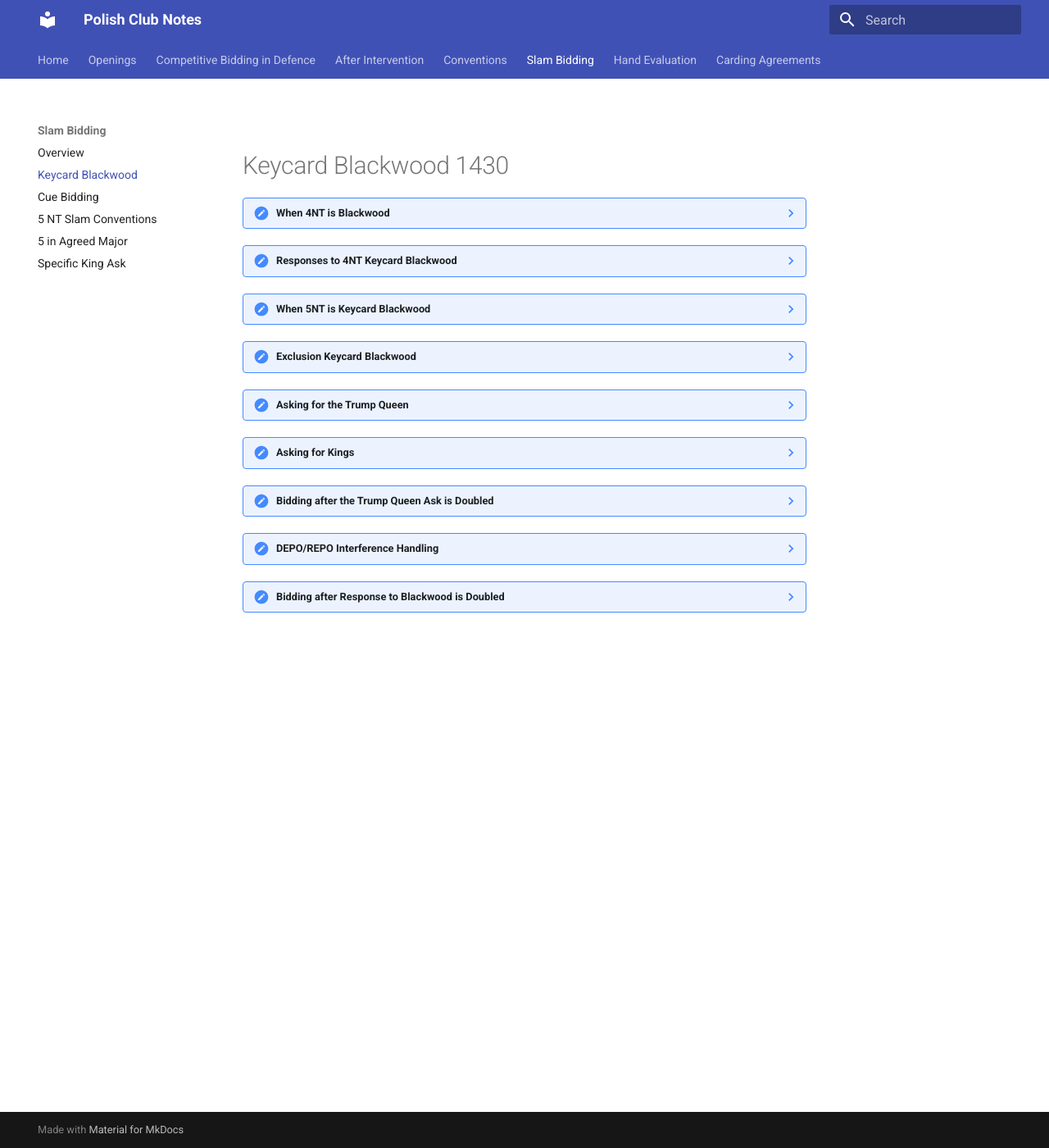
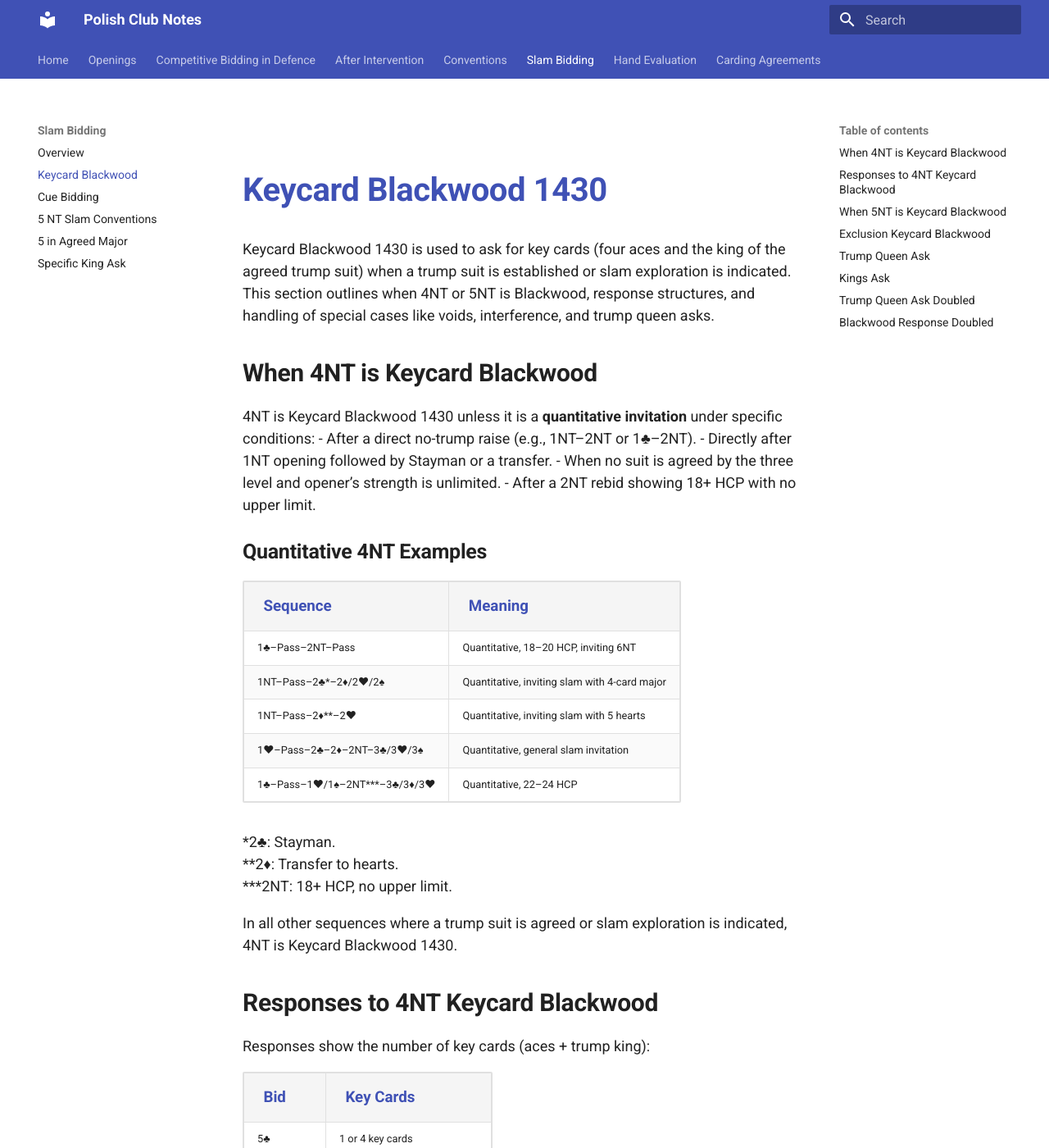
Before and after one commit to glindstrom/polish-club-notes, an MkDocs documentation site: the page built from docs/slam-bidding/blackwood.md, in a window 1280 px wide and 1400 px high. Shown: the whole window at 82% size. Built offline with MkDocs 1.6.1 and Material for MkDocs 9.7.7, drawn with Linux system fonts in a browser that asks for light colours; some of the changed text lies outside the part shown.

Commit message:
Add blackwood answers with void

```diff
--- a/docs/css/custom.css
+++ b/docs/css/custom.css
@@ -2,83 +2,87 @@
    Table Styling
 =================== */
 .md-typeset table {
-    font-size: 0.85rem;
-    line-height: 1.2;
+    font-size: 0.875rem;
+    /* Matchar Material for MkDocs */
+    line-height: 1.3;
+    /* Förbättrad läsbarhet */
+    border-collapse: collapse;
+    width: 100%;
+    margin: 1em 0;
+    overflow-x: auto;
+    /* Responsiv scroll */
+}
+
+.md-typeset tr:nth-child(even) {
+    background-color: #fafafa;
+    /* Alternerande radfärg */
 }
 
 .md-typeset th,
 .md-typeset td {
-    padding: 4px 8px;
+    padding: 8px 12px;
+    /* Mer luftighet */
     vertical-align: top;
+    border: 1px solid #e0e0e0;
+    /* Subtil gräns */
+    text-align: left;
 }
 
 .md-typeset th {
-    font-size: 0.9rem;
+    font-size: 0.9375rem;
+    /* Tydligare rubriker */
     font-weight: 600;
+    background-color: #f5f5f5;
+    color: #3f51b5;
+    /* Indigo för tema-koppling */
 }
 
 /* ===================
    Headings & Text
 =================== */
 .md-typeset h1 {
-    font-size: 1.5rem;
-    margin-top: 1.2em;
-    margin-bottom: 0.6em;
+    font-size: 2rem;
+    font-weight: 700;
+    margin-top: 1.5em;
+    margin-bottom: 0.8em;
+    color: #3f51b5;
 }
 
 .md-typeset h2 {
-    font-size: 1.3rem;
-    margin-top: 1em;
-    margin-bottom: 0.5em;
+    font-size: 1.5rem;
+    font-weight: 600;
+    margin-top: 1.2em;
+    margin-bottom: 0.6em;
+    color: #212121;
 }
 
 .md-typeset h3 {
-    font-size: 1.2rem;
-    margin-top: 0.8em;
-    margin-bottom: 0.4em;
+    font-size: 1.25rem;
+    font-weight: 600;
+    margin-top: 1em;
+    margin-bottom: 0.5em;
+    color: #212121;
 }
 
 .md-typeset h4 {
-    font-size: 1.1rem;
-    margin-top: 0.5em;
-    margin-bottom: 0.3em;
-    color: #555;
+    font-size: 1rem;
+    font-weight: 500;
+    margin-top: 0.8em;
+    margin-bottom: 0.4em;
+    color: #212121;
 }
 
 .md-typeset p,
 .md-typeset ul {
     font-size: 0.9rem;
-    line-height: 1.4;
+    line-height: 1.5;
 }
 
 .md-typeset h4+ul {
     font-size: 0.85rem;
-    margin-top: 0;
+    margin-top: 0.2em;
     margin-bottom: 1em;
-    line-height: 1.3;
-}
-
-/* ===================
-   Admonitions / Notes
-=================== */
-.md-typeset .admonition {
-    border-left: 4px solid #6200ea;
-    background-color: #f3e5f5;
-    margin: 1em 0;
-    padding: 0.5em 1em;
-    font-size: 0.9rem;
-}
-
-.md-typeset .admonition-title {
-    background-color: #ede7f6;
-    font-size: 1rem;
-    padding: 0.3em 0.6em;
-    font-weight: 600;
-}
-
-.md-typeset .admonition ul,
-.md-typeset .admonition p {
-    margin: 0.5em 0;
+    line-height: 1.4;
 }
 
 /* ===================
@@ -112,15 +116,30 @@
 @media screen and (max-width: 600px) {
     .md-typeset table {
         font-size: 0.75rem;
+        display: block;
+        overflow-x: auto;
+        white-space: nowrap;
     }
 
     .md-typeset th,
     .md-typeset td {
-        padding: 3px 6px;
+        padding: 4px 8px;
     }
 
-    .md-typeset .admonition {
-        font-size: 0.85rem;
+    .md-typeset h1 {
+        font-size: 1.8rem;
+    }
+
+    .md-typeset h2 {
+        font-size: 1.4rem;
+    }
+
+    .md-typeset h3 {
+        font-size: 1.2rem;
+    }
+
+    .md-typeset h4 {
+        font-size: 1rem;
     }
 }
 
@@ -128,107 +147,80 @@
    Print/PDF Styling
 =================== */
 @media print {
-
-    /* Force details (foldouts) open */
-    details {
-        display: block;
-        border: none;
-        padding: 0;
-        margin: 1em 0;
-        page-break-inside: avoid;
-    }
-
-    details[open] {
-        display: block;
-    }
-
-    summary {
-        cursor: default;
-        font-weight: bold;
-        color: #000;
-        font-size: 1rem;
-        margin-bottom: 0.5em;
-        display: block;
-    }
-
-    details>* {
-        margin-left: 1em;
-        margin-bottom: 0.5em;
-    }
-
-    details>h3,
-    details>h4 {
-        display: none;
-    }
-
-    /* Improve table readability in print */
     .md-typeset table {
-        font-size: 0.8rem;
+        font-size: 8pt;
         margin: 1em 0;
         border-collapse: collapse;
         width: 100%;
+        page-break-inside: avoid;
+        /* Undvik brytningar för små tabeller */
     }
 
     .md-typeset th,
     .md-typeset td {
-        padding: 6px 10px;
-        border: 1px solid #ddd;
+        padding: 8px 12px;
+        border: 1px solid #999;
+        /* Mörkare gräns */
+        text-align: left;
     }
 
     .md-typeset th {
-        background-color: #f5f5f5;
+        background-color: #e0e0e0;
+        /* Mörkare för kontrast */
         font-weight: bold;
+        color: #000;
     }
 
-    /* Footnotes in print */
-    .md-typeset sup {
-        font-size: 0.65rem;
-        color: #6200ea;
-        vertical-align: super;
-        line-height: 1;
+    .md-typeset tr:nth-child(even) {
+        background-color: #f9f9f9;
+        /* Subtil radfärg */
     }
 
-    .md-typeset .custom-footnote {
-        font-size: 0.65rem;
-        color: #6200ea;
-        margin-top: 0.5em;
-        display: block;
-        border-top: 1px solid #ddd;
-        padding-top: 0.5em;
+    .md-typeset h1 {
+        font-size: 14pt;
+        font-weight: 700;
+        margin-top: 1.5em;
+        margin-bottom: 0.8em;
+        page-break-after: avoid;
     }
 
-    .md-typeset .custom-footnote::before {
-        content: "[" attr(id) "]";
-        font-weight: bold;
-        margin-right: 0.5em;
+    .md-typeset h2 {
+        font-size: 12pt;
+        font-weight: 600;
+        margin-top: 1.2em;
+        margin-bottom: 0.6em;
+        page-break-after: avoid;
     }
 
-    /* Print-friendly admonitions */
-    .md-typeset .admonition {
-        border-left: 4px solid #6200ea;
-        background-color: #fff;
-        padding: 0.5em 1em;
-        margin: 1em 0;
-    }
-
-    .md-typeset .admonition-title {
-        background-color: #fff;
-        font-weight: bold;
-        padding: 0.3em 0;
-        font-size: 1rem;
-    }
-
-    /* Prevent page breaks inside headings */
-    .md-typeset h1,
-    .md-typeset h2,
     .md-typeset h3 {
+        font-size: 11pt;
+        font-weight: 600;
         margin-top: 1em;
         margin-bottom: 0.5em;
         page-break-after: avoid;
     }
 
+    .md-typeset h4 {
+        font-size: 10pt;
+        font-weight: 500;
+        margin-top: 0.8em;
+        margin-bottom: 0.4em;
+        page-break-after: avoid;
+    }
+
     .md-typeset p,
     .md-typeset ul {
+        font-size: 9pt;
+        line-height: 1.4;
         margin: 0.5em 0;
     }
+
+    .md-typeset {
+        font-size: 9pt;
+    }
+
+    .md-nav,
+    .md-typeset .md-content__button {
+        display: none;
+    }
 }
--- a/docs/slam-bidding/blackwood.md
+++ b/docs/slam-bidding/blackwood.md
@@ -1,229 +1,210 @@
 # Keycard Blackwood 1430
 
-??? note "When 4NT is Blackwood"
-    ### When 4NT is Blackwood
+Keycard Blackwood 1430 is used to ask for key cards (four aces and the king of the agreed trump suit) when a trump suit is established or slam exploration is indicated. This section outlines when 4NT or 5NT is Blackwood, response structures, and handling of special cases like voids, interference, and trump queen asks.
 
-    **4NT is Keycard Blackwood 1430, unless specific conditions make it a quantitative invitation.** These conditions include:
+## When 4NT is Keycard Blackwood
 
-    - A direct raise of no trumps (e.g., after 2NT response).
+4NT is Keycard Blackwood 1430 unless it is a **quantitative invitation** under specific conditions:
+- After a direct no-trump raise (e.g., 1NT–2NT or 1♣–2NT).
+- Directly after 1NT opening followed by Stayman or a transfer.
+- When no suit is agreed by the three level and opener’s strength is unlimited.
+- After a 2NT rebid showing 18+ HCP with no upper limit.
 
-    - Directly after a 1NT opening followed by Stayman or a transfer.
+### Quantitative 4NT Examples
+| Sequence                         | Meaning                                       |
+| -------------------------------- | --------------------------------------------- |
+| 1♣–Pass–2NT–Pass                 | Quantitative, 18–20 HCP, inviting 6NT         |
+| 1NT–Pass–2♣\*–2♦/2♥/2♠           | Quantitative, inviting slam with 4-card major |
+| 1NT–Pass–2♦\*\*–2♥               | Quantitative, inviting slam with 5 hearts     |
+| 1♥–Pass–2♣–2♦–2NT–3♣/3♥/3♠       | Quantitative, general slam invitation         |
+| 1♣–Pass–1♥/1♠–2NT\*\*\*–3♣/3♦/3♥ | Quantitative, 22–24 HCP                       |
 
-    - When no suit is agreed by the three level and opener has not limited their strength.
+\*2♣: Stayman.
+\*\*2♦: Transfer to hearts.
+\*\*\*2NT: 18+ HCP, no upper limit.
 
-    - After a 2NT rebid showing 18+ HCP with no upper limit.
+In all other sequences where a trump suit is agreed or slam exploration is indicated, 4NT is Keycard Blackwood 1430.
 
-    The following sequences show when 4NT is **not** Blackwood:
+## Responses to 4NT Keycard Blackwood
 
-    | We  | They | We  | They |
-    | --- | ---- | --- | ---- |
-    | 1♣  | Pass | 2NT | Pass |
-    | ?   |      |     |      |
+Responses show the number of key cards (aces + trump king):
 
-    | Bid | Meaning                               |
-    | --- | ------------------------------------- |
-    | 4NT | Quantitative, 18-20 HCP, inviting 6NT |
+| Bid | Key Cards                     |
+| --- | ----------------------------- |
+| 5♣  | 1 or 4 key cards              |
+| 5♦  | 0 or 3 key cards              |
+| 5♥  | 2 key cards, no trump queen   |
+| 5♠  | 2 key cards, with trump queen |
 
-    | We       | They | We  | They |
-    | -------- | ---- | --- | ---- |
-    | 1NT      | Pass | 2♣* | Pass |
-    | 2♦/2♥/2♠ | Pass | ?   |      |
+### Responses with a Void
+When holding a void, responses to 4NT Keycard Blackwood adjust as follows:
+- **2 key cards + void** (not in partner’s first-bid suit): Jump to **5NT**.
+- **1 or 3 key cards + void**:
+  - Jump to **6 of the void suit** if lower-ranking than the trump suit.
+  - Jump to **6 of the trump suit** if the void suit is higher-ranking.
+- After a void-showing response, the next step (excluding trump suit or 5NT) asks for the trump queen. New suits, if there’s room, ask for third-round control.
 
-    *\*2♣*:Stayman.
+#### Example
+- **Auction**: 1♠–Pass–3♠–Pass–4NT\* (spades agreed).
+- **Hand**: ♠QJxx ♥Kxxx ♦– ♣QJxxx (1 key card, diamond void).
+- **Bid**: 6♠ (shows 1 or 3 key cards, diamond void, as diamonds rank higher than spades).
 
-    | Bid | Meaning                                            |
-    | --- | -------------------------------------------------- |
-    | 4NT | Quantitative, inviting slam with a four-card major |
+\*4NT: Keycard Blackwood.
 
-    | We  | They | We  | They |
-    | --- | ---- | --- | ---- |
-    | 1NT | Pass | 2♦* | Pass |
-    | 2♥  | Pass | ?   |      |
+## When 5NT is Keycard Blackwood
 
-    *\*2♦*:Transfer to hearts.
+5NT is Keycard Blackwood 1430 when a trump suit is agreed and the auction reaches the five level, typically after cue bidding.
 
-    | Bid | Meaning                                      |
-    | --- | -------------------------------------------- |
-    | 4NT | Quantitative, inviting slam with five hearts |
+### Example Auction
+| We  | They | We      | They |
+| --- | ---- | ------- | ---- |
+| 1♠  | Pass | 4♣\*    | Pass |
+| 5♣  | Pass | 5NT\*\* | Pass |
 
-    | We         | They | We  | They |
-    | ---------- | ---- | --- | ---- |
-    | 1♥         | Pass | 2♣  | Pass |
-    | 2♦*        | Pass | 2NT | Pass |
-    | **3♣/3♥/3♠ | Pass | ?   |      |
+\*4♣: Cue bid, spades agreed.
+\*\*5NT: Keycard Blackwood.
 
-    *\*2♦*:Any strength; **\*3♣/3♥/3♠*:Any strength.
+### Responses to 5NT
+| Bid | Key Cards                     |
+| --- | ----------------------------- |
+| 6♣  | 1 or 4 key cards              |
+| 6♦  | 0 or 3 key cards              |
+| 6♥  | 2 key cards, no trump queen   |
+| 6♠  | 2 key cards, with trump queen |
 
-    | Bid | Meaning                               |
-    | --- | ------------------------------------- |
-    | 4NT | Quantitative, general slam invitation |
+## Exclusion Keycard Blackwood
 
-    | We   | They | We       | They |
-    | ---- | ---- | -------- | ---- |
-    | 1♣   | Pass | 1♥/1♠    | Pass |
-    | 2NT* | Pass | 3♣/3♦/3♥ | Pass |
-    | ?    |      |          |      |
+Exclusion Keycard Blackwood is used when a trump suit is agreed, and a jump to the five level in a new suit (typically a void) asks for key cards, excluding the ace of the bid suit.
 
-    *\*2NT*:18+ HCP, no upper limit.
+### Example Auction
+| We    | They | We  | They |
+| ----- | ---- | --- | ---- |
+| 1♥/1♠ | Pass | 2NT | Pass |
+| 5♣\*  | Pass | ?   |      |
 
-    | Bid | Meaning                 |
-    | --- | ----------------------- |
-    | 4NT | Quantitative, 22-24 HCP |
+\*5♣: Exclusion Keycard Blackwood, clubs void.
 
-    - **Note**: In all other sequences where a trump suit is agreed or the auction suggests slam exploration, 4NT is Keycard Blackwood 1430.
+### Responses
+| Bid | Key Cards (excluding ♣ ace)   |
+| --- | ----------------------------- |
+| 5♦  | 0 or 3 key cards              |
+| 5♥  | 1 or 4 key cards              |
+| 5♠  | 2 key cards, no trump queen   |
+| 5NT | 2 key cards, with trump queen |
 
-??? note "Responses to 4NT Keycard Blackwood"
-    ### Responses to 4NT Keycard Blackwood
+## Trump Queen Ask
 
-    When 4NT is Keycard Blackwood 1430, the responder replies with the number of key cards using the following structure:
+After a 5♣ (1 or 4) or 5♦ (0 or 3) response, the **next step** (excluding the trump suit) asks for the trump queen.
 
-    | Bid | Meaning                       |
-    | --- | ----------------------------- |
-    | 5♣  | 1 or 4 key cards              |
-    | 5♦  | 3 or 0 key cards              |
-    | 5♥  | 2 key cards, no trump queen   |
-    | 5♠  | 2 key cards, with trump queen |
+### Example (Spades Agreed)
+| We       | They | We     | They |
+| -------- | ---- | ------ | ---- |
+| 4NT\*    | Pass | 5♦\*\* | Pass |
+| 5♥\*\*\* | Pass | ?      |      |
 
-??? note "When 5NT is Keycard Blackwood"
-    ### When 5NT is Keycard Blackwood
+\*4NT: Keycard Blackwood.
+\*\*5♦: 0 or 3 key cards.
+\*\*\*5♥: Trump queen ask.
 
-    **When the auction reaches the five level and a trump suit is agreed, 5NT acts as Keycard Blackwood 1430, asking for the number of key cards:**
+- **5♠**: No trump queen.
+- **5NT**: Trump queen, no kings.
+- **6♣**: Trump queen, one king.
+- **6♦**: Trump queen, two kings.
+- **6♥**: Trump queen, three kings.
 
-    | We  | They | We  | They |
-    | --- | ---- | --- | ---- |
-    | 1♠  | Pass | 4♣* | Pass |
-    | 5♣  | Pass | 5NT | Pass |
-    | ?   |      |     |      |
+## Kings Ask
 
-    *\*4♣*:Cue bid, spades agreed.
+To ask for the number of kings after a 5♣ or 5♦ response, bid the **next step** after the trump queen ask (excluding the trump suit).
 
-    | Bid | Meaning                       |
-    | --- | ----------------------------- |
-    | 6♣  | 1 or 4 key cards              |
-    | 6♦  | 3 or 0 key cards              |
-    | 6♥  | 2 key cards, no trump queen   |
-    | 6♠  | 2 key cards, with trump queen |
+### Example (Spades Agreed)
+| We       | They | We     | They |
+| -------- | ---- | ------ | ---- |
+| 4NT\*    | Pass | 5♣\*\* | Pass |
+| 5♥\*\*\* | Pass | ?      |      |
 
-??? note "Exclusion Keycard Blackwood"
-    ### Exclusion Keycard Blackwood
+\*4NT: Keycard Blackwood.
+\*\*5♣: 1 or 4 key cards.
+\*\*\*5♥: Kings ask.
 
-    Exclusion Blackwood is used in a situation when a trump suit has been selected unambiguously. **A jump to the five level in a new suit asks for key cards excluding the ace of the suit bid, which is typically a void:**
+- **5♠**: No kings.
+- **5NT**: One king.
+- **6♣**: Two kings.
+- **6♦**: Three kings.
 
-    | We    | They | We  | They |
-    | ----- | ---- | --- | ---- |
-    | 1♥/1♠ | Pass | 2NT | Pass |
-    | 5♣    | Pass | ?   |      |
+## Trump Queen Ask Doubled
 
-    | Bid | Meaning                       |
-    | --- | ----------------------------- |
-    | 5♦  | 0 or 3 key cards              |
-    | 5♥  | 1 or 4 key cards              |
-    | 5♠  | 2 key cards, no trump queen   |
-    | 5NT | 2 key cards, with trump queen |
+When the trump queen ask is doubled, responses adjust to check for losers in the doubled suit (spades agreed).
 
-??? note "Asking for the Trump Queen"
-    ### Asking for the Trump Queen
+### Example Auction
+| We       | They | We     | They |
+| -------- | ---- | ------ | ---- |
+| 4NT\*    | Pass | 5♦\*\* | Pass |
+| 5♥\*\*\* | Dbl  | ?      |      |
 
-    After the 5♣ or 5♦ response to Keycard Blackwood (which say nothing about trump queen), **the next step up, not including the agreed trump suit, asks about the trump queen.** In response, the lowest step denies the trump queen, and the following steps show the trump queen and the number of kings:
+\*4NT: Keycard Blackwood.
+\*\*5♦: 0 or 3 key cards.
+\*\*\*5♥: Trump queen ask.
 
-    | We  | They | We  | They |
-    | --- | ---- | --- | ---- |
-    | 4NT | Pass | 5♦  | Pass |
-    | 5♥  | Pass | ?   |      |
+- **Pass**: Concerned about two heart losers.
+- **Others**: As if no double (no concern).
 
-    *4NT*: Spades agreed; *5♦*: 0 or 3 key cards; *5♥*: Trump queen ask.
+When partner passes to check for heart losers:
 
-    - 5♠: To play.
+| We       | They | We           | They |
+| -------- | ---- | ------------ | ---- |
+| 4NT\*    | Pass | 5♦\*\*       | Pass |
+| 5♥\*\*\* | Dbl  | Pass\*\*\*\* | Pass |
+| ?        | Pass |              |      |
 
-    | We  | They | We  | They |
-    | --- | ---- | --- | ---- |
-    | 4NT | Pass | 5♦  | Pass |
-    | 5♥  | Pass | ?   |      |
+\*4NT: Keycard Blackwood.
+\*\*5♦: 0 or 3 key cards.
+\*\*\*5♥: Trump queen ask.
+\*\*\*\*Pass: Concerned about two heart losers.
 
-    *5♥*: Trump queen ask.
+- **Redouble**: No concern, proceed with queen ask response.
+- **5♠**: To play (two heart losers).
 
-    - 5♠: No trump queen.
-    - 5NT: Trump queen, no kings.
-    - 6♣: Trump queen, one king.
-    - 6♦: Trump queen, two kings.
-    - 6♥: Trump queen, three kings.
+## Blackwood Response Doubled
 
-??? note "Asking for Kings"
-    ### Asking for Kings
+When a 5♣ or 5♦ response to 4NT Keycard Blackwood is doubled, pass checks for two losers in the doubled suit (spades agreed).
 
-    **The next step up, apart from the agreed trump suit and the question about queen of trumps, asks about the number of kings:**
+### Example Auction
+| We    | They | We     | They |
+| ----- | ---- | ------ | ---- |
+| 4NT\* | Pass | 5♦\*\* | Dbl  |
+| ?     |      |        |      |
 
-    | We  | They | We  | They |
-    | --- | ---- | --- | ---- |
-    | 4NT | Pass | 5♣  | Pass |
-    | 5♥  | Pass | ?   |      |
+\*4NT: Keycard Blackwood.
+\*\*5♦: 0 or 3 key cards.
 
-    *4NT*: Spades agreed; *5♣*: 1 or 4 key cards; *5♥*: Asking for number of kings.
+- **Pass**: Concerned about two diamond losers.
+- **5♥**: Trump queen ask.
+- **5♠**: To play.
+- **5NT**: Kings ask.
 
-    - 5♠: No kings.
-    - 5NT: One king.
-    - 6♣: Two kings.
-    - 6♦: Three kings.
+When partner passes to check for diamond losers:
 
-??? note "Bidding after the Trump Queen Ask is Doubled"
-    ### Bidding after the Trump Queen Ask is Doubled
+| We         | They | We     | They |
+| ---------- | ---- | ------ | ---- |
+| 4NT\*      | Pass | 5♦\*\* | Dbl  |
+| Pass\*\*\* | Pass | ?      | Pass |
 
-    When the trump queen ask (e.g., 5♥ after 5♦) is doubled, the following structure applies. **Pass checks for two losers in the doubled suit:**
+\*4NT: Keycard Blackwood.
+\*\*5♦: 0 or 3 key cards.
+\*\*\*Pass: Concerned about two diamond losers.
 
-    | We  | They | We  | They |
-    | --- | ---- | --- | ---- |
-    | 4NT | Pass | 5♦  | Pass |
-    | 5♥  | Dbl  | ?   |      |
+- **Redouble**: First-round diamond control (ace or void).
+- **5♥**: Second-round diamond control, no trump queen.
+- **5♠**: To play (two diamond losers).
+- **5NT**: Second-round diamond control, trump queen, no kings.
+- **6♣**: Second-round diamond control, trump queen, one king.
 
-    *5♥*: Trump queen ask.
+### Interference Handling (DEPO/REPO)
+When opponents interfere over a 4NT Keycard Blackwood ask, the following conventions apply:
 
-    - Pass: Worried about 2 heart losers.
-    - Others: As if there had been no double (“I am not worried about anything”).
-
-    | We  | They | We    | They |
-    | --- | ---- | ----- | ---- |
-    | 4NT | Pass | 5♦    | Pass |
-    | 5♥  | Dbl  | Pass* | Pass |
-    | ?   |      |       |      |
-
-    *\*Pass*: Worried about 2 heart losers.
-
-    - Redouble: “Don’t worry, just reply.”
-    - 5♠: To play.
-
-??? note "DEPO/REPO Interference Handling"
-    ### DEPO/REPO Interference Handling
-
-    When opponents interfere over a 4NT Keycard Blackwood ask, **DEPO** (Double Even, Pass Odd) is used if they bid a suit. If they double 4NT, **REPO** (Redouble Even, Pass Odd) applies. These conventions show the number of key cards (even or odd):
-
-    - Double: Even number of key cards (0, 2, or 4).
-    - Pass: Odd number of key cards (1 or 3).
-
-    - Redouble: Even number of key cards (0, 2, or 4).
-    - Pass: Odd number of key cards (1 or 3).
-
-??? note "Bidding after Response to Blackwood is Doubled"
-    ### Bidding after Response to Blackwood is Doubled
-
-    When the response to a 4NT Keycard Blackwood ask is doubled, the following structure applies over 5♣ (1 or 4 key cards) or 5♦ (3 or 0 key cards). **Pass is used to check whether we have two losers in the doubled suit.** In the examples, spades is the agreed suit:
-
-    | We  | They | We  | They |
-    | --- | ---- | --- | ---- |
-    | 4NT | Pass | 5♦  | Dbl  |
-    | ?   |      |     |      |
-
-    - Pass: Are we losing two diamonds?
-    - 5♥: Asks about the trump queen.
-    - 5♠: To play.
-    - 5NT: Asks about the number of kings.
-
-    | We   | They | We  | They |
-    | ---- | ---- | --- | ---- |
-    | 4NT  | Pass | 5♦  | Dbl  |
-    | Pass | Pass | ?   |      |
-
-    - Redouble: First-round control in diamonds (ace or void).
-    - 5♥: Second-round control in diamonds, no trump queen.
-    - 5♠: To play, we have two diamond losers.
-    - 5NT: Second-round control in diamonds, trump queen, no side kings.
-    - 6♣: Second-round control in diamonds, trump queen, one side king.
+- **DEPO (Double Even, Pass Odd)**: Used when opponents bid a suit.
+  - **Double**: Shows 0, 2, or 4 key cards.
+  - **Pass**: Shows 1 or 3 key cards.
+- **REPO (Redouble Even, Pass Odd)**: Used when opponents double 4NT.
+  - **Redouble**: Shows 0, 2, or 4 key cards.
+  - **Pass**: Shows 1 or 3 key cards.
```
